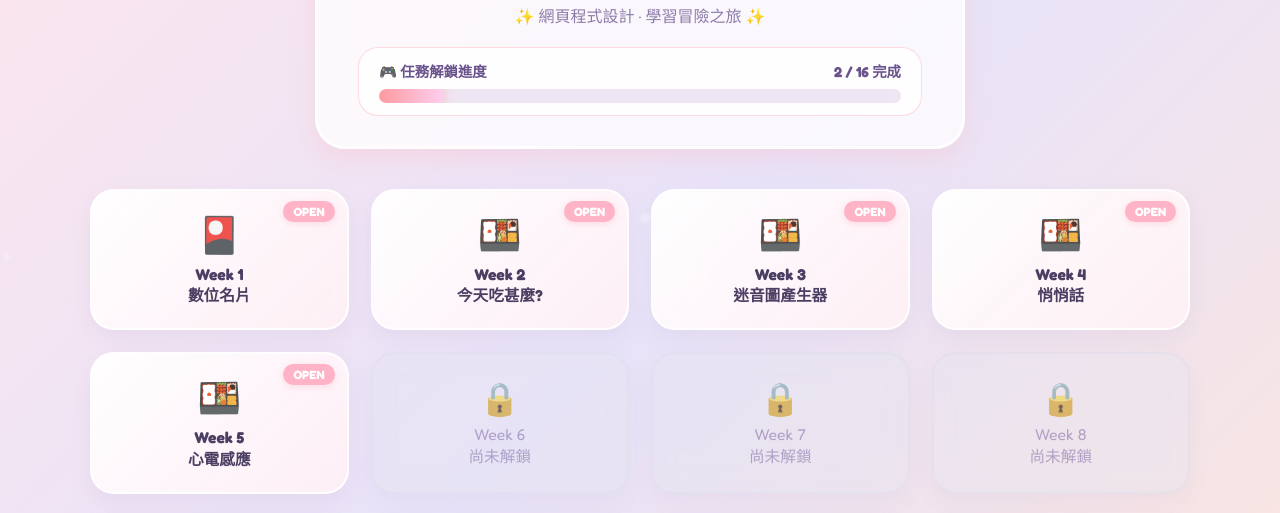
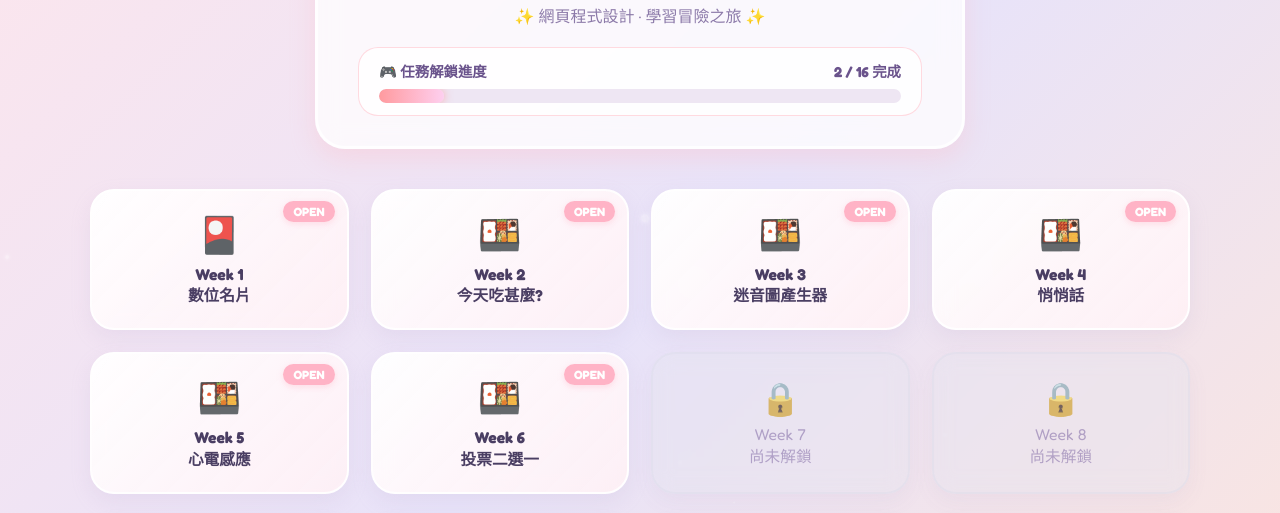
Before and after one commit to s26122134-ui/8546847, a plain HTML site: page index.html in a window 1280 px wide. Shown: the part 270-783 px from the top of the page. Drawn offline with Linux system fonts and the light colour scheme; a web font is replaced by a local one.

Commit message:
Update index.html

```diff
--- a/index.html
+++ b/index.html
@@ -448,12 +448,12 @@
                 <div class="card-title">Week 5<br>心電感應</div>
             </a>
 
-            <!-- 關卡 6 (未解鎖) -->
-            <div class="card locked">
-                <div class="lock-icon">🔒</div>
-                <div class="card-title">Week 6<br>尚未解鎖</div>
-            </div>
-
+            <!-- 關卡 6 (已解鎖) -->
+            <a href="w6/index.html" class="card unlocked">
+                <span class="badge">OPEN</span>
+                <div class="card-icon">🍱</div>
+                <div class="card-title">Week 6<br>投票二選一</div>
+            </a>
             <!-- 關卡 7 (未解鎖) -->
             <div class="card locked">
                 <div class="lock-icon">🔒</div>
```
